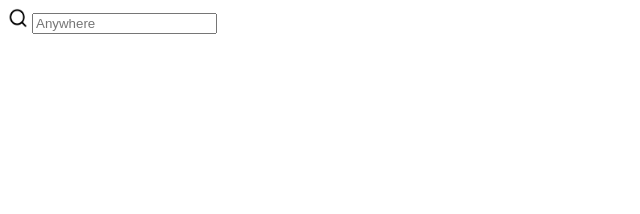
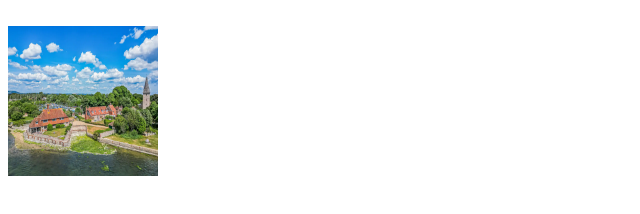
Before and after one commit to ArionKing/newproject, a plain HTML site: page index.html in a window 1280 px wide. Shown: the whole page, without its empty margins (0-640 px from the left). Drawn offline with Linux system fonts and the light colour scheme.

Commit message:
added an image component

```diff
--- a/index.html
+++ b/index.html
@@ -2,8 +2,12 @@
 <html lang="en">
 
 <head>
+
+</head>
+
 <body>
-    <img src="icons/search.png" alt="search"  width="20"
-    height="20" />
-    <input type="text" placeholder="Anywhere">
+    <br>
+    <img src="pictures/Pic1airbnb.webp" alt="Maidstone" width="150"
+    height="150">
+
 </body
```
Also changed, not shown: pictures/Pic1airbnb.webp (added), pictures/Pic2airbnb.webp (added), pictures/Pic3airbnb.webp (added).
